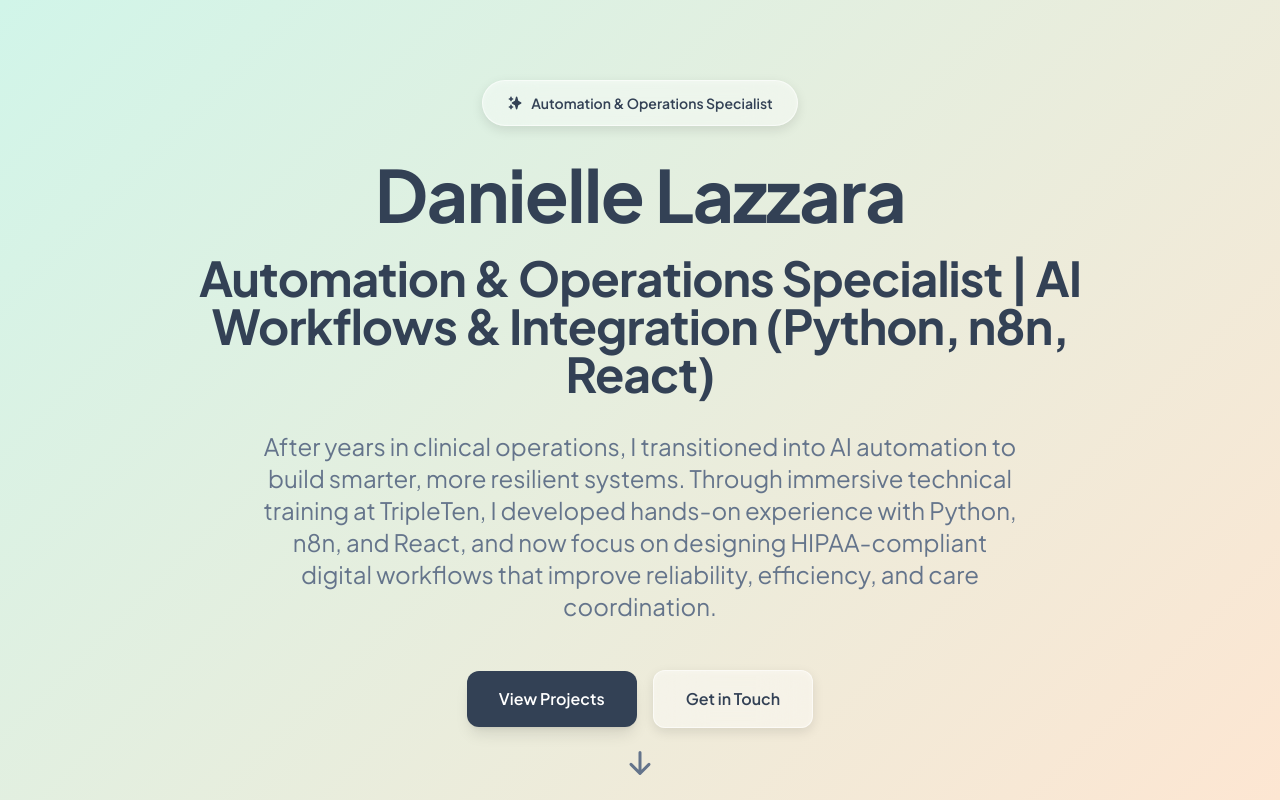
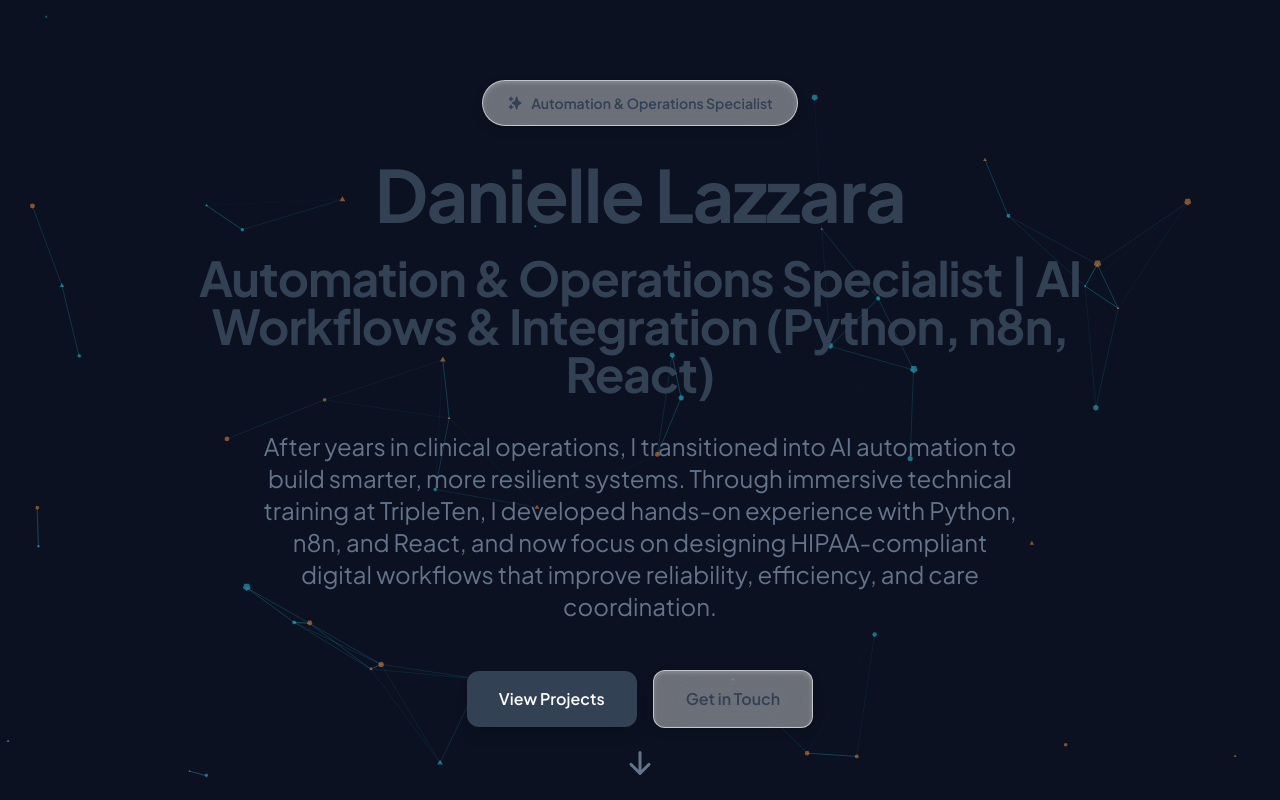
Before and after one commit to lazzaradani-oss/lazzara-tech-portfolio, a React (Create React App) app: page / in a window 1280 px wide. Shown: the top 800 px of the page. Built offline with nearby package versions, Linux system fonts and the light colour scheme.

Commit message:
Added starry night background and sacred geometry particles

```diff
--- a/package.json
+++ b/package.json
@@ -7,11 +7,15 @@
     "@testing-library/jest-dom": "^6.9.1",
     "@testing-library/react": "^16.3.1",
     "@testing-library/user-event": "^13.5.0",
+    "@tsparticles/react": "^3.0.0",
+    "@tsparticles/slim": "^3.9.1",
     "framer-motion": "^12.27.0",
     "react": "^19.2.3",
     "react-dom": "^19.2.3",
     "react-icons": "^5.5.0",
     "react-scripts": "5.0.1",
+    "react-tsparticles": "^2.12.2",
+    "tsparticles": "^3.9.1",
     "web-vitals": "^2.1.4"
   },
   "scripts": {
--- a/src/App.js
+++ b/src/App.js
@@ -1,13 +1,15 @@
-import React from 'react';
-import Hero from './components/Hero';
-import TechStack from './components/TechStack';
-import ProjectShowcase from './components/ProjectShowcase';
-import ExperienceTimeline from './components/ExperienceTimeline';
-import Contact from './components/Contact';
+import StarryBackground from "./StarryBackground";
+import React from "react";
+import Hero from "./components/Hero";
+import TechStack from "./components/TechStack";
+import ProjectShowcase from "./components/ProjectShowcase";
+import ExperienceTimeline from "./components/ExperienceTimeline";
+import Contact from "./components/Contact";
 
 function App() {
   return (
     <div className="min-h-screen">
+      <StarryBackground />
       <Hero />
       <TechStack />
       <ProjectShowcase />
--- /dev/null
+++ b/src/StarryBackground.jsx
@@ -0,0 +1,60 @@
+import { useEffect, useState } from "react";
+import Particles, { initParticlesEngine } from "@tsparticles/react";
+import { loadSlim } from "@tsparticles/slim";
+
+const StarryBackground = () => {
+    const [init, setInit] = useState(false);
+
+    useEffect(() => {
+        initParticlesEngine(async (engine) => {
+            await loadSlim(engine);
+        }).then(() => {
+            setInit(true);
+        });
+    }, []);
+
+    if (!init) return null;
+
+    return (
+        <Particles
+            id="tsparticles"
+            className="fixed inset-0 -z-10"
+            options={{
+                background: { color: { value: "#0B1120" } },
+                fpsLimit: 120,
+                particles: {
+                    color: { value: ["#22D3EE", "#FB923C"] },
+                    links: {
+                        enable: true,
+                        color: "#22D3EE",
+                        distance: 150,
+                        opacity: 0.2,
+                        width: 1,
+                    },
+                    move: {
+                        enable: true,
+                        speed: 0.8,
+                        direction: "none",
+                        random: true,
+                    },
+                    number: { value: 100, density: { enable: true } },
+                    opacity: { value: 0.5 },
+                    shape: {
+                        type: ["circle", "triangle", "polygon"],
+                    },
+                    size: { value: { min: 1, max: 3 } },
+                },
+                interactivity: {
+                    events: {
+                        onHover: { enable: true, mode: "grab" },
+                    },
+                    modes: {
+                        grab: { distance: 200, links: { opacity: 0.5 } },
+                    },
+                },
+            }}
+        />
+    );
+};
+
+export default StarryBackground;
```
Also changed, not shown: 1 other file (tests, documents, lock files or other folders).
